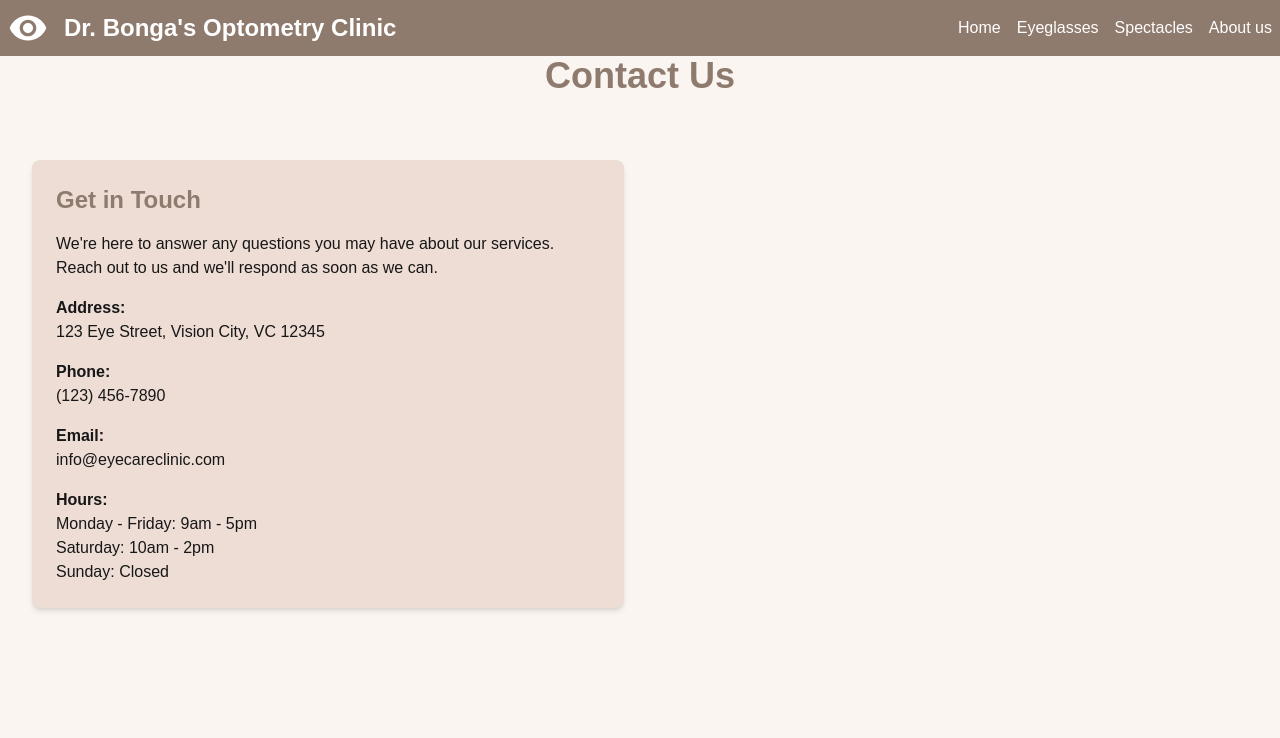
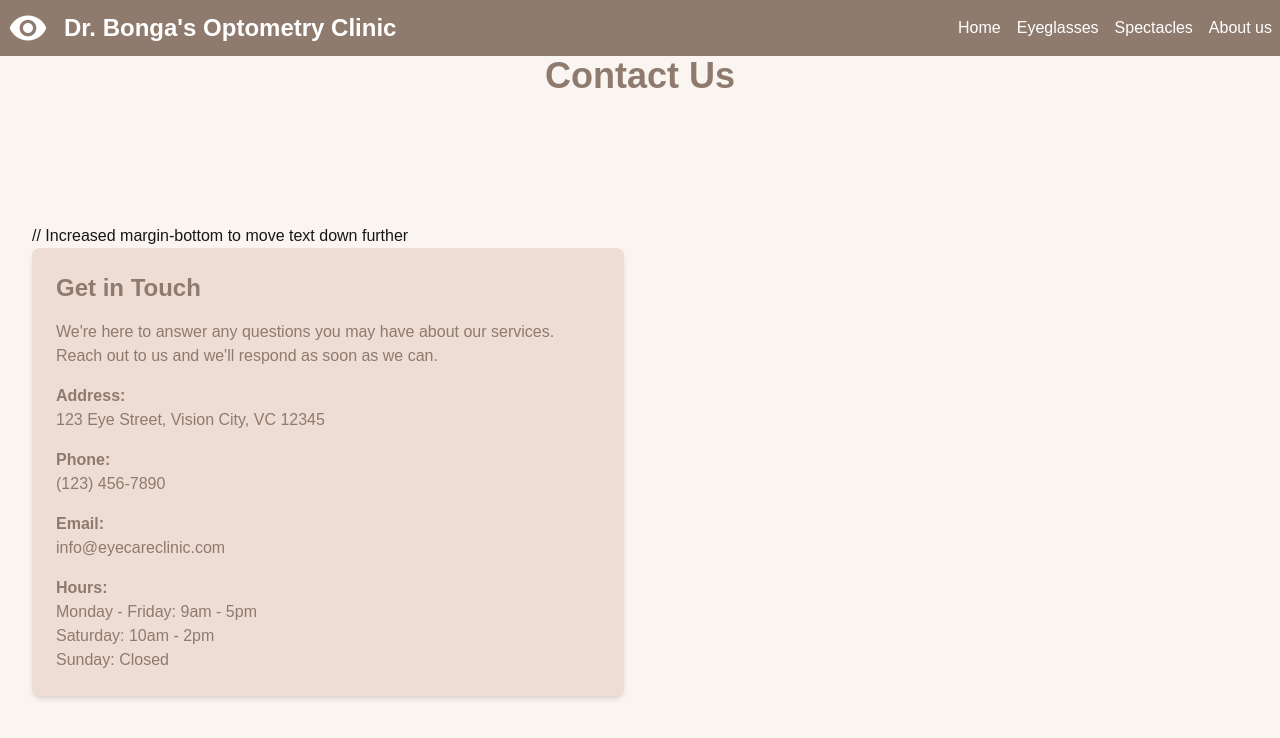
Before and after one commit to Bongakonke-Langa/optometrist-website, a Next.js app: page /contactus in a window 1280 px wide. Shown: the top 738 px of the page. Built offline with nearby package versions, Linux system fonts and the light colour scheme.

Commit message:
Feat:added new features

```diff
--- a/app/contactus/page.tsx
+++ b/app/contactus/page.tsx
@@ -53,28 +53,28 @@ export default function Contact() {
           </nav>
         )}
       </header>
-      <h1 className="text-4xl font-bold text-center mb-16 text-[#8F7A6E]">Contact Us</h1>
+      <h1 className="text-4xl font-bold text-center mb-32 text-[#8F7A6E]">Contact Us</h1>  // Increased margin-bottom to move text down further
       <div className="grid grid-cols-1 md:grid-cols-2 gap-8">
         <div className="bg-[#EDDDD4] p-6 rounded-lg shadow-md space-y-4">
           <h2 className="text-2xl font-semibold text-[#8F7A6E]">Get in Touch</h2>
-          <p>We're here to answer any questions you may have about our services. Reach out to us and we'll respond as soon as we can.</p>
+          <p className="text-[#8F7A6E]">We're here to answer any questions you may have about our services. Reach out to us and we'll respond as soon as we can.</p>
           <div>
-            <h3 className="font-semibold">Address:</h3>
-            <p>123 Eye Street, Vision City, VC 12345</p>
+            <h3 className="font-semibold text-[#8F7A6E]">Address:</h3>
+            <p className="text-[#8F7A6E]">123 Eye Street, Vision City, VC 12345</p>
           </div>
           <div>
-            <h3 className="font-semibold">Phone:</h3>
-            <p>(123) 456-7890</p>
+            <h3 className="font-semibold text-[#8F7A6E]">Phone:</h3>
+            <p className="text-[#8F7A6E]">(123) 456-7890</p>
           </div>
           <div>
-            <h3 className="font-semibold">Email:</h3>
-            <p>info@eyecareclinic.com</p>
+            <h3 className="font-semibold text-[#8F7A6E]">Email:</h3>
+            <p className="text-[#8F7A6E]">info@eyecareclinic.com</p>
           </div>
           <div>
-            <h3 className="font-semibold">Hours:</h3>
-            <p>Monday - Friday: 9am - 5pm</p>
-            <p>Saturday: 10am - 2pm</p>
-            <p>Sunday: Closed</p>
+            <h3 className="font-semibold text-[#8F7A6E]">Hours:</h3>
+            <p className="text-[#8F7A6E]">Monday - Friday: 9am - 5pm</p>
+            <p className="text-[#8F7A6E]">Saturday: 10am - 2pm</p>
+            <p className="text-[#8F7A6E]">Sunday: Closed</p>
           </div>
         </div>
 
```
